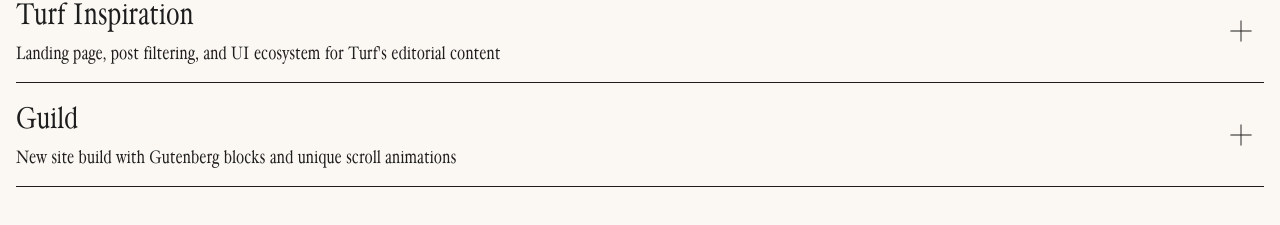
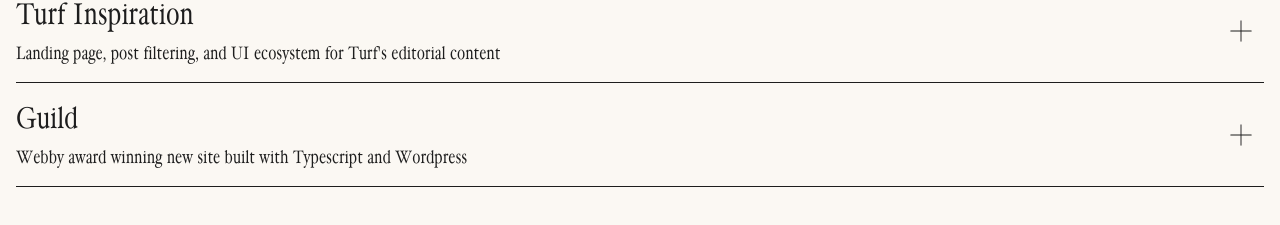
Before and after one commit to DavidSwanberg/davidswanberg, a Next.js app: page / in a window 1280 px wide. Shown: the part 1380-1605 px from the top of the page. Built offline with nearby package versions, Linux system fonts and the light colour scheme.

Commit message:
Update Guild site description

```diff
--- a/src/components/accordion.js
+++ b/src/components/accordion.js
@@ -33,7 +33,7 @@
             </ul>
             <AccordionLink href="https://turf.design/inspiration">Visit Project</AccordionLink>
         </AccordionItem>
-        <AccordionItem title="Guild" subtitle="New site build with Gutenberg blocks and unique scroll animations" year="2024">
+        <AccordionItem title="Guild" subtitle="Webby award winning new site built with Typescript and Wordpress" year="2024">
         <h3 className="italic">Technologies Used</h3>
             <ul>
                 <li>Typescript</li>
```
